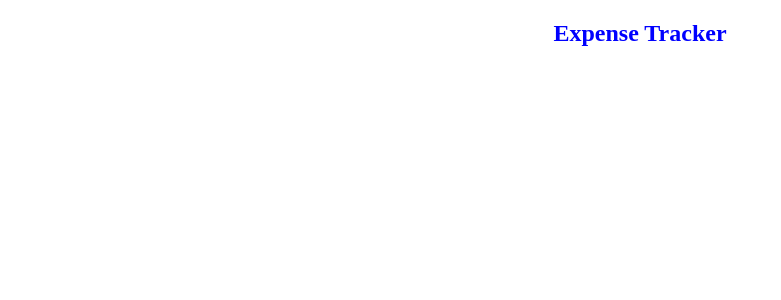
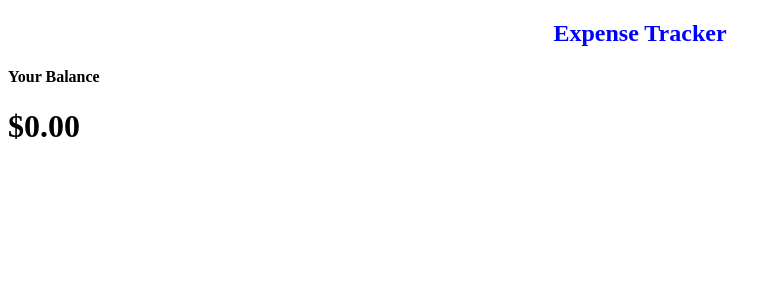
Before and after one commit to Damiennsoh/Expense-tracker, a React (Create React App) app: page / in a window 1280 px wide. Shown: the top 300 px of the page, without its empty margins (0-781 px from the left). Built offline with nearby package versions, Linux system fonts and the light colour scheme.

Commit message:
modified the App.js file

```diff
--- a/src/App.js
+++ b/src/App.js
@@ -1,5 +1,6 @@
 import React from 'react';
 import Header from "./components/Header";
+import Balance from './components/Balance';
 import './App.css';
 
 
@@ -7,6 +8,9 @@
   return (
     <div>
       <Header/>
+      <div className='Container'>
+        <Balance />
+      </div>
     </div>
   );
 }
--- /dev/null
+++ b/src/components/Balance.js
@@ -0,0 +1,12 @@
+import React from 'react'
+
+const Balance = () => {
+  return (
+    <>
+      <h4>Your Balance</h4>
+      <h1 id="balance">$0.00</h1>
+    </>
+  )
+}
+
+export default Balance
```
Also changed, not shown: src/components/Header.js (line endings or trailing spaces).
